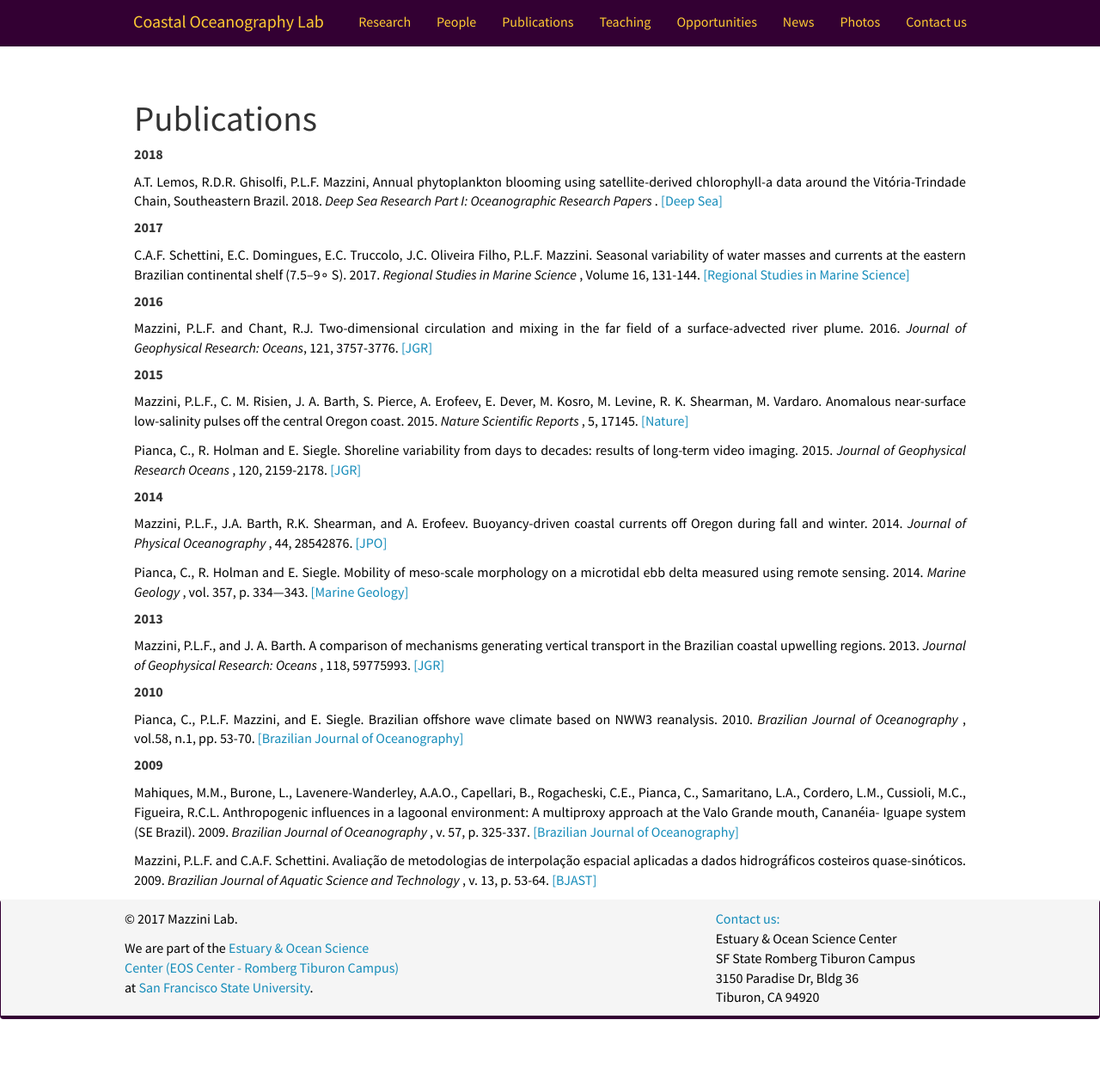
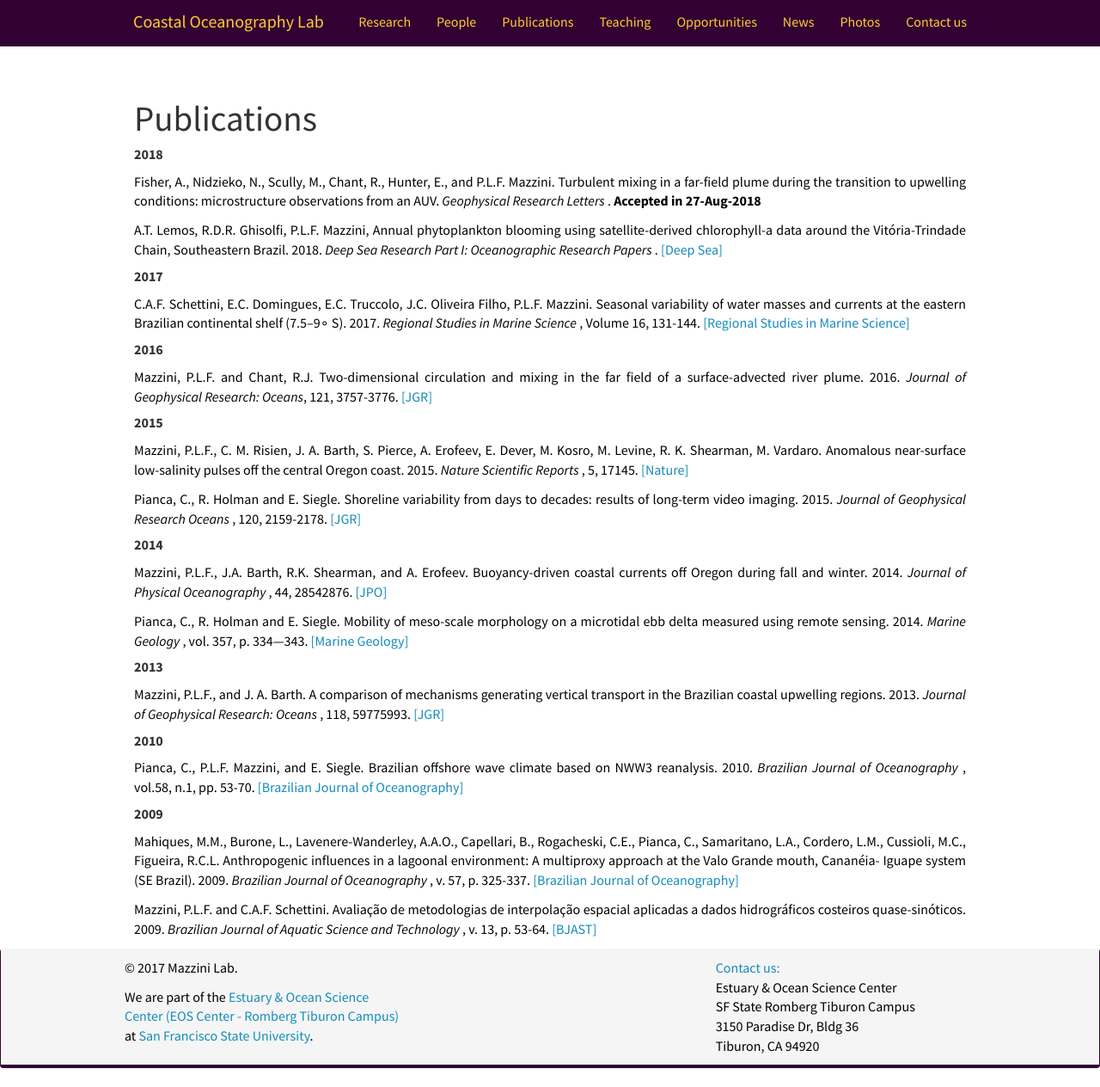
Before and after one commit to mazzinilab/mazzinilab.github.io, a Jekyll site: the page built from _pages/publications.md, in a window 1280 px wide and 1264 px high. Shown: the whole window at 86% size. Built offline with Jekyll 4.4.1, drawn with Linux system fonts in a browser that asks for light colours; nearby versions of some CDN libraries.

Commit message:
new paper accepted

```diff
--- a/_pages/publications.md
+++ b/_pages/publications.md
@@ -13,6 +13,8 @@ permalink: /publications/
 <div style="text-align:justify" markdown="1">
 
 ##### <b> 2018 <b>
+
+Fisher, A., Nidzieko, N., Scully, M., Chant, R., Hunter, E., and P.L.F. Mazzini. Turbulent mixing in a far-field plume during the transition to upwelling conditions: microstructure observations from an AUV. <i> Geophysical Research Letters </i>. <b> Accepted in 27-Aug-2018 </b>
 
 A.T. Lemos, R.D.R. Ghisolfi, P.L.F. Mazzini, Annual phytoplankton blooming using satellite-derived chlorophyll-a data around the Vitória-Trindade Chain, Southeastern Brazil. 2018. <i> Deep Sea Research Part I: Oceanographic Research Papers </i>. [[Deep Sea]](https://www.sciencedirect.com/science/article/pii/S0967063717303084)
 
```
Also changed, not shown: _posts/2018-08-27-New-Paper.md (added, +16 -0 lines), 1 other file.
